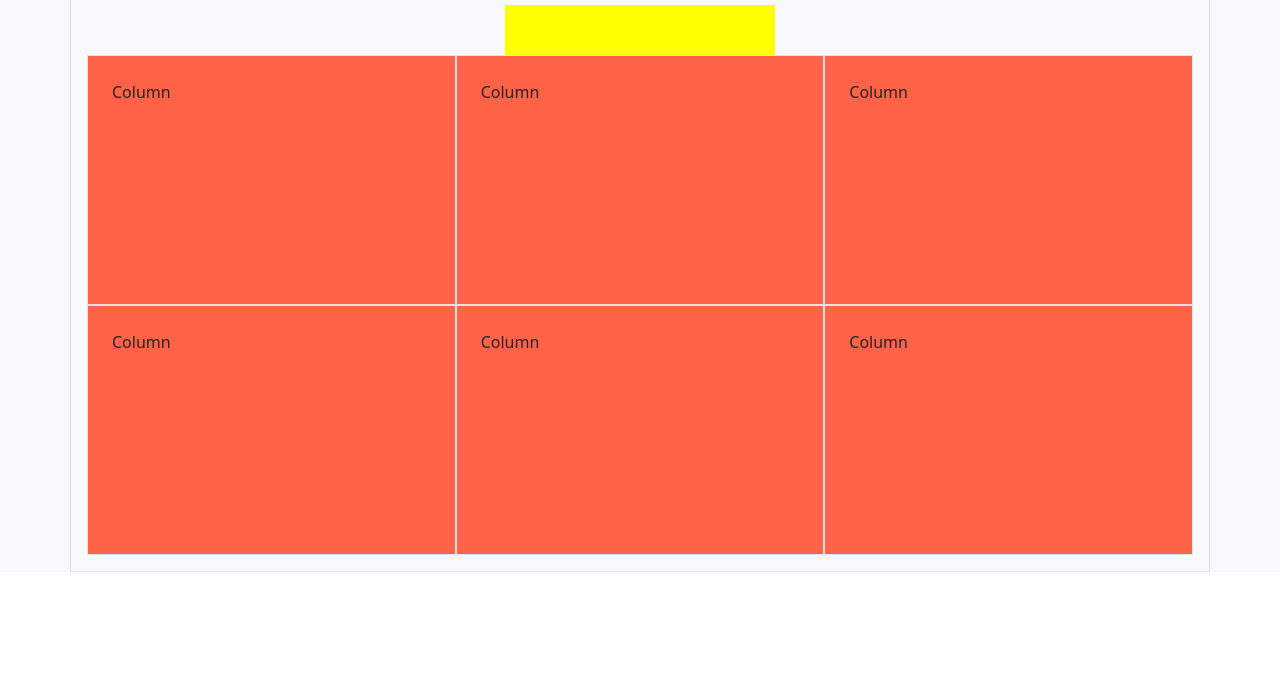
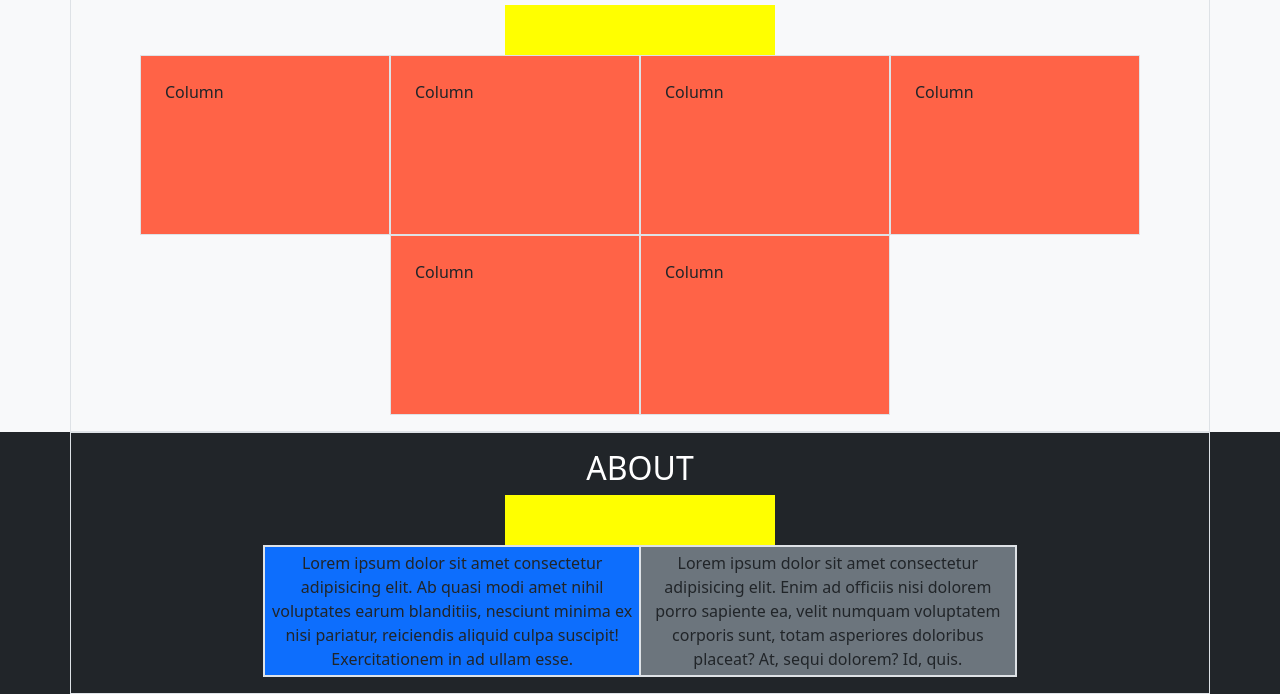
Before and after one commit to Demask90/html-css-bootstrap-freelancer, a plain HTML site: page index.html in a window 1280 px wide. Shown: the part 718-1412 px from the top of the page. Before the commit the page ends 1290 px from the top, so only its background shows below. Drawn offline with nearby package versions, Linux system fonts and the light colour scheme.

Commit message:
fine about

```diff
--- a/css/style.css
+++ b/css/style.css
@@ -11,7 +11,13 @@
     background-color: yellow;
 }
 
-.img-portfolio{
+.img_portfolio{
     background-color: tomato;
-    height: 250px;
+    width: 250px;
+    height: 180px;
 }
+
+.text_about{
+    background-color: teal;
+    width: 50%;
+}
--- a/index.html
+++ b/index.html
@@ -51,16 +51,34 @@
             <div class="row d-flex justify-content-center">
                 <div class="h2 text-center">PORTFOLIO</div>
                 <div class="star_line"></div>
-                <div class="row row-cols-3">
-                    <div class="img-portfolio col p-4 border">Column</div>
-                    <div class="img-portfolio col p-4 border">Column</div>
-                    <div class="img-portfolio col p-4 border">Column</div>
-                    <div class="img-portfolio col p-4 border">Column</div>
-                    <div class="img-portfolio col p-4 border">Column</div>
-                    <div class="img-portfolio col p-4 border">Column</div>
-                  </div>
+                <div class="row row-cols-3 d-flex justify-content-center">
+                    <div class="img_portfolio col p-4 border">Column</div>
+                    <div class="img_portfolio col p-4 border">Column</div>
+                    <div class="img_portfolio col p-4 border">Column</div>
+                    <div class="img_portfolio col p-4 border">Column</div>
+                    <div class="img_portfolio col p-4 border">Column</div>
+                    <div class="img_portfolio col p-4 border">Column</div>
+                </div>
             </div>
+        </div>
+    </div>
 
+    <div class="container-fluid bg-dark">
+        <div class="container p-3 border bg-dark">
+            <div class="row d-flex flex-column align-items-center">
+                <div style="color: white;" class="h2 text-center">ABOUT</div>
+                <div class="star_line"></div>
+                <div class="col-8 border bg-info">
+                    <div class="row row-cols-auto d-flex justify-content-center">
+                        <div class="text_about col text-center p-1 border bg-primary">
+                            Lorem ipsum dolor sit amet consectetur adipisicing elit. Ab quasi modi amet nihil voluptates earum blanditiis, nesciunt minima ex nisi pariatur, reiciendis aliquid culpa suscipit! Exercitationem in ad ullam esse.
+                        </div>
+                        <div class="text_about col text-center p-1 border bg-secondary">
+                            Lorem ipsum dolor sit amet consectetur adipisicing elit. Enim ad officiis nisi dolorem porro sapiente ea, velit numquam voluptatem corporis sunt, totam asperiores doloribus placeat? At, sequi dolorem? Id, quis.
+                        </div>
+                    </div>
+                </div>
+            </div>
         </div>
     </div>
 
```
